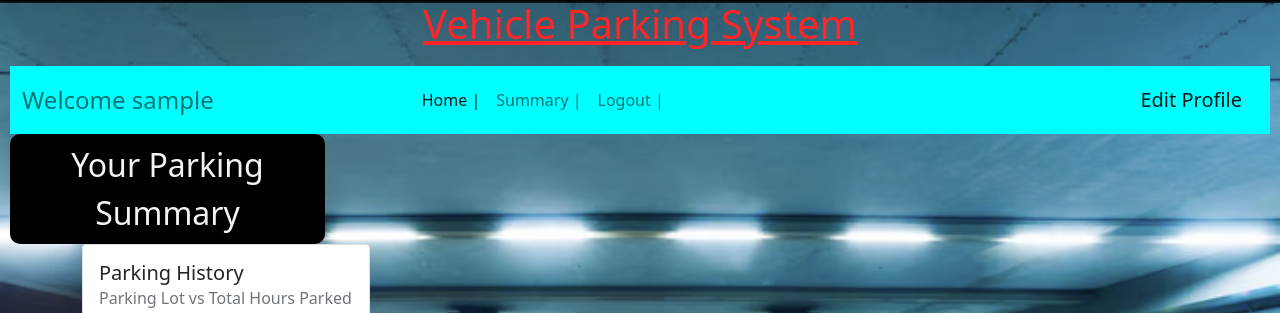
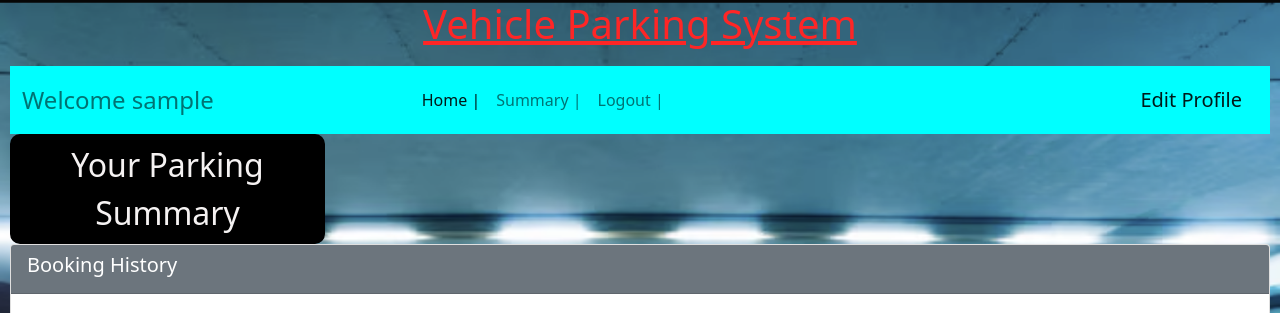
Before and after one commit to 24f3002284/vehicle-parking-app-v1, a Flask app: a page that uses templates/summary_user.html in a window 1280 px wide. Shown: the top 313 px of the page. Run offline with Flask 3, Linux system fonts and the light colour scheme; data comes from the database, SQL or seed files in the repository.

Commit message:
Update summary_user.html

```diff
--- a/templates/summary_user.html
+++ b/templates/summary_user.html
@@ -7,26 +7,77 @@
         Your Parking Summary {{msg}}
     </div>
 
-    <div class="container">
-        <div class="row">
-            <div class="col">
-                <!--Card 1 here-->
-                <div class="card" style="width: 18rem;">
-                    <div class="card-body">
-                        <h5 class="card-title">Parking History</h5>
-                        <h6 class="card-subtitle mb-2 text-muted">Parking Lot vs Total Hours Parked</h6>
+    <!--Past Bookings-->
+    <div class="row">
+        <div class="col-12">
+            <div class="card">
+                <div class="card-header bg-secondary text-white">
+                    <h5>Booking History</h5>
+                </div>
+                <div class="card-body">
+                    {%if past_bookings%}
+                        <div class="table-responsive">
+                            <table>
+                                <tr>
+                                    <th>Booking ID</th>
+                                    <th>Location</th>
+                                    <th>Spot ID</th>
+                                    <th>Vehicle No</th>
+                                    <th>Start Time</th>
+                                    <th>End Time</th>
+                                    <th>Duration</th>
+                                    <th>Total Cost</th>
+                                    <th>Status</th>
+                                </tr>
 
-                        {% if image_file %}
-                            <img src="./static/images/{{image_file}}" width="250" height="250" alt="Parking Summary">
-                        {% else %}
-                            <img src="./static/images/{{name}}_summary.jpeg?t={{timestamp}}" width="250" height="250" alt="Parking Summary">
-                        {% endif %}
+                                {%for booking_data in past_bookings%}
+                                <tr>
+                                    <td>{{booking_data.booking.id}}</td>
+                                    <td>{{booking_data.lot.address}}</td>
+                                    <td>{{booking_data.spot.id}}</td>
+                                    <td>{{booking_data.booking.vehicle_no}}</td>
+                                    <td>{{booking_data.booking.p_time.strftime('%d/%m/%Y %H:%M')}}</td>
+                                    <td>
+                                        {%if booking_data.booking.l_time%}
+                                        {{booking_data.booking.l_time.strftime('%d/%m/%Y %H:%M')}}
+                                        {%else%}
+                                        <span class="text-muted">-</span>
+                                        {%endif%}
+                                    </td>
+                                    <td>
+                                        {%if booking_data.duration%}
+                                        {{booking_data.duration}} hours
+                                        {%else%}
+                                        <span class="text-muted">-</span>
+                                        {%endif%}
+                                    </td>
+                                    <td>
+                                        {%if booking_data.cost%}
+                                            <strong class="text-success">Rs.{{booking_data.cost}}</strong>
+                                        {%else%}
+                                            <span class="text-muted">-</span>
+                                        {%endif%}
+                                    </td>
+                                    <td>
+                                        <span class="badge bg-success">Completed</span>
+                                    </td>
+                                </tr>
+                            {%endfor%}
+                            </table>
+                        </div>
+                    {%else%}
+
+                    <div class="text-center py-4">
+                        <h5>No Past Bookings</h5>
+                        <p>You haven't completed any parking sessions yet.</p>
                     </div>
+                    {%endif%}
                 </div>
-                <!--End of Card 1-->
+
             </div>
-            <br>
-        </div>
+
+    </div>
     </div>
 
+
 {%endblock%}
```
